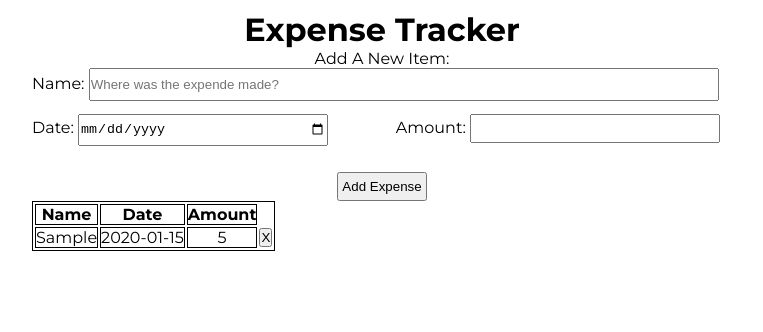
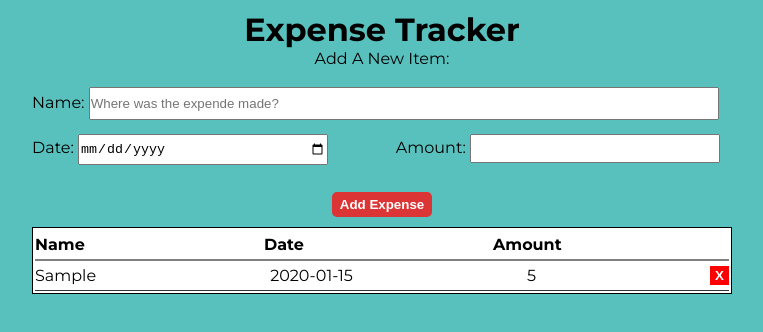
Before and after one commit to SonuKr95/Expense-Tracker, a plain HTML site: page index.html in a window 1280 px wide. Both pictures are taken after typing "Sample", "2020-01-15", "5" into the empty fields and a click on the button "Add Expense". Shown: the whole page, without its empty margins (258-1021 px from the left). Drawn offline with Linux system fonts and the light colour scheme.

Commit message:
final commit

```diff
--- a/style.css
+++ b/style.css
@@ -10,6 +10,7 @@ body {
   width: 100%;
   min-height: 100vh;
   font-family: "Montserrat", sans-serif;
+  background-color: #59c1bd;
 }
 
 .main-container {
@@ -17,7 +18,9 @@ body {
   margin: 10px auto;
   width: 700px;
 }
+
 .input-val {
+  margin-top: 1.2rem;
   display: flex;
   flex-direction: column;
   text-align: initial;
@@ -47,16 +50,64 @@ input[type="number"] {
 }
 
 #btn {
-  width: 90px;
+  width: 100px;
   margin: 0 auto;
   padding: 5px 2px;
+  border: none;
+  font-weight: bold;
+  background-color: #dc3535;
+  color: #fff;
+  border-radius: 5px;
+  cursor: pointer;
+}
+#btn:hover {
+  background-color: #e14a4a;
 }
 /* .table-data {
   display: block;
 } */
 
-table,
-th,
-td {
+table {
+  margin-top: 10px;
   border: 1px solid black;
+  width: 100%;
+  background-color: #fff;
 }
+
+.table-header {
+  display: flex;
+  /* justify-content: space-around; */
+  /* justify-content: space-around; */
+  /* justify-content: space-around; */
+  /* justify-content: start; */
+  border-bottom: 2px solid grey;
+}
+
+th {
+  text-align: start;
+  width: 33%;
+}
+
+tr {
+  padding: 5px 0;
+  border-bottom: 1px solid #333;
+}
+
+.table-row {
+  display: flex;
+  justify-content: space-between;
+  align-items: center;
+}
+
+.delete-expense {
+  padding: 2px 5px;
+  border: none;
+  font-weight: bold;
+  background-color: red;
+  color: #fff;
+  cursor: pointer;
+}
+
+.delete-expense:hover {
+  background-color: #f35656;
+}
```
Also changed, not shown: script.js (+0 -19 lines), design.png (renamed from vlcsnap-2022-12-27-10h02m57s396.png).
